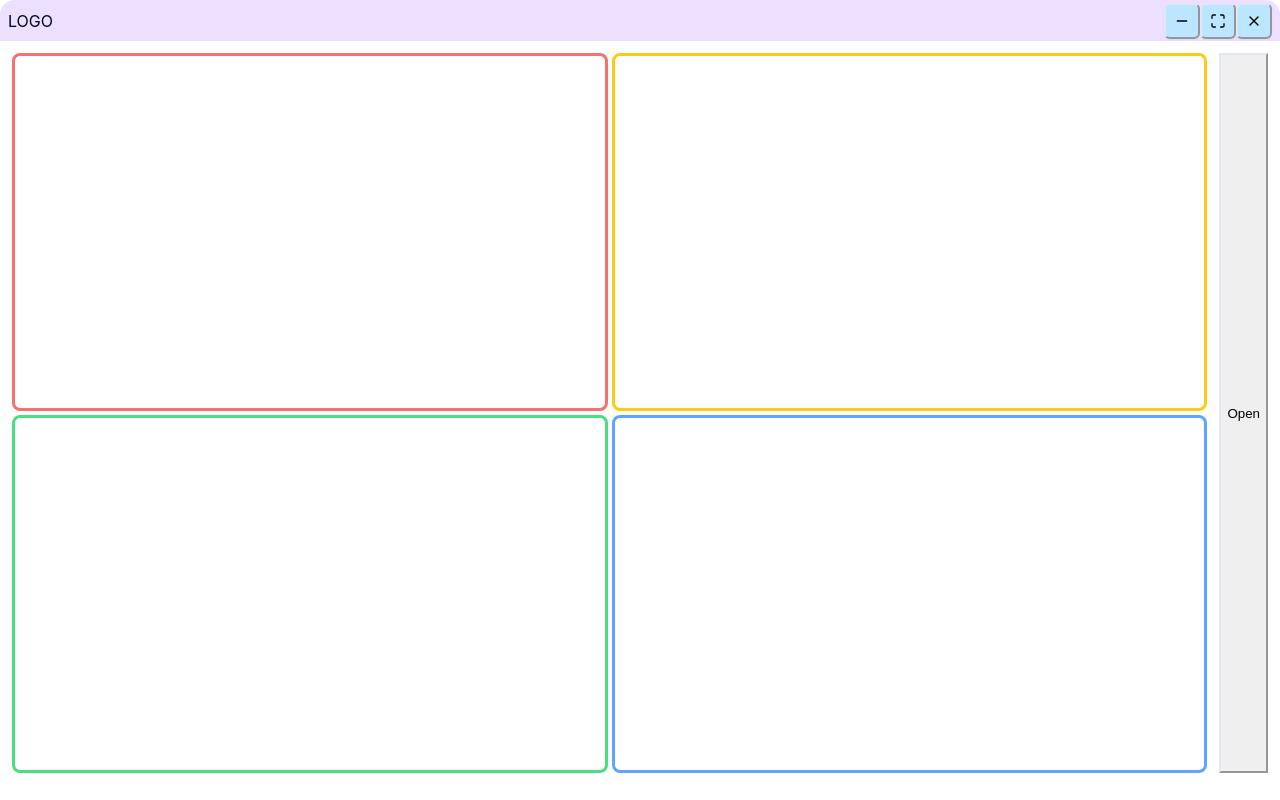
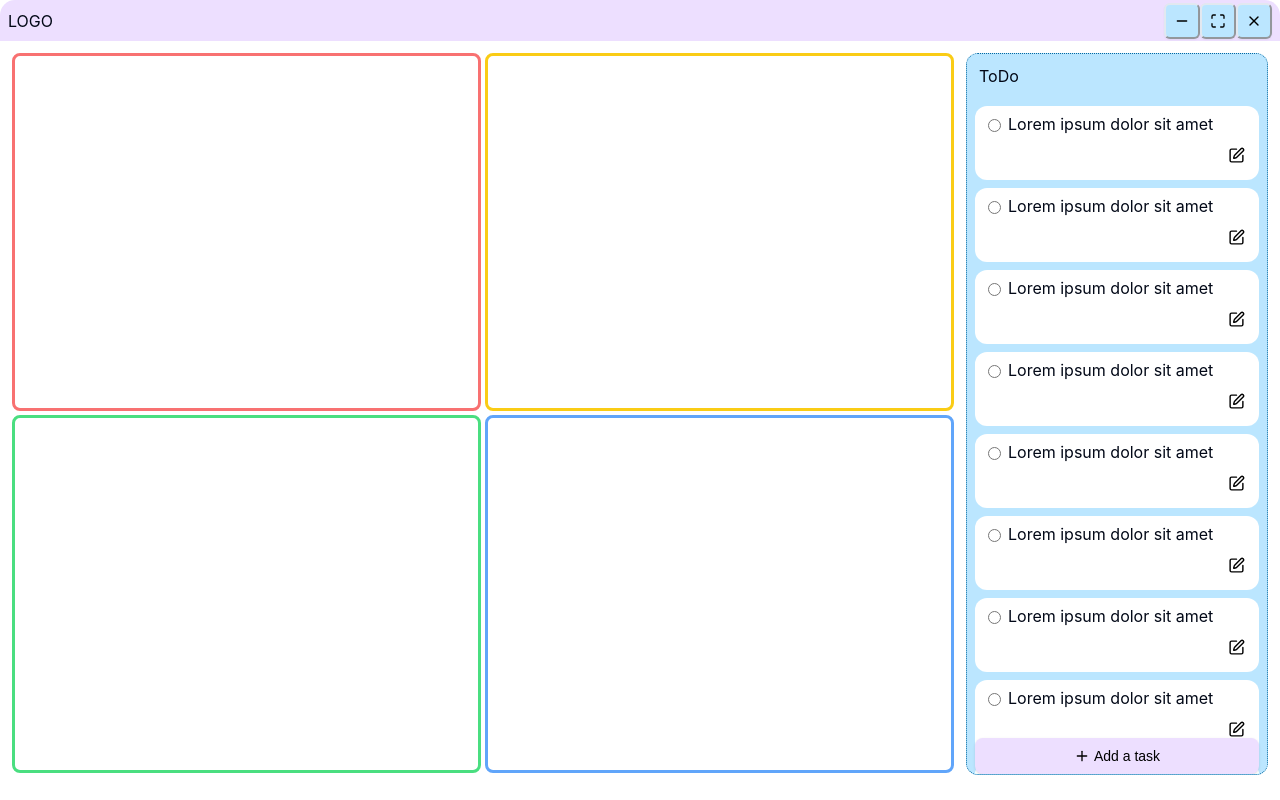
Before and after one commit to Soukaina-AK/eisenhower, a React (Vite) app: page /board in a window 1280 px wide. Built offline with nearby package versions, Linux system fonts and the light colour scheme; no server answers.

Commit message:
fix drawer

```diff
--- a/src/pages/board.tsx
+++ b/src/pages/board.tsx
@@ -1,21 +1,31 @@
+import { Button } from "@/components/ui/button";
 import { Drawer, DrawerContent, DrawerTrigger } from "@/components/ui/drawer";
+import { useResponsive } from "@/hooks/useReponsive";
 import EisenhowerMatrix from "@/sections/eisenhower-matrix";
 import SideBar from "@/sections/side-bar";
+import { Plus } from "lucide-react";
+import { useState } from "react";
 
 export default function Board() {
 
+  const {isDesktop} = useResponsive()
+  const [isOpen, setIsOpen] = useState(false)
 
   return (
     <main className="flex flex-col md:flex-row gap-3 p-3 h-[90%] justify-center">
-
         <EisenhowerMatrix/>
-
-        <Drawer direction="left">
-          <DrawerTrigger>Open</DrawerTrigger>
-          <DrawerContent className="h-full w-fit  bg-csky [&>div:first-child]:hidden rounded-r-xl">
-            <SideBar/>
-          </DrawerContent>
-        </Drawer>
+        {isDesktop ? (
+          <SideBar/>
+        ):(
+          <>
+            <Drawer direction="left" open={isOpen} onOpenChange={(open) => setIsOpen(open)}>
+              <DrawerContent className="h-full w-fit  bg-csky [&>div:first-child]:hidden rounded-r-xl">
+                <SideBar/>
+              </DrawerContent>
+            </Drawer>
+            <Button onClick={() => setIsOpen(true)} className="fixed right-0 bottom-0 z-50 rounded-full m-2 w-10 h-10 "><Plus/></Button>
+          </>
+        )}
     </main>
   )
 }
--- a/src/sections/side-bar.tsx
+++ b/src/sections/side-bar.tsx
@@ -16,7 +16,7 @@ export default function SideBar() {
     }
 
   return (
-    <section className="min-w-[300px] h-[100%] task-list rounded-xl rounded-bl-none overflow-hidden border-[0.9px] border-dotted border-sky-700 bg-csky relative">
+    <section className="min-w-[300px] h-[100%] task-list rounded-xl rounded-bl-none lg:rounded-bl-xl overflow-hidden border-[0.9px] border-dotted border-sky-700 bg-csky relative">
         <div className="bg-csky p-3">ToDo</div>
         <section className="p-2 flex flex-col gap-2 ">
 
```
